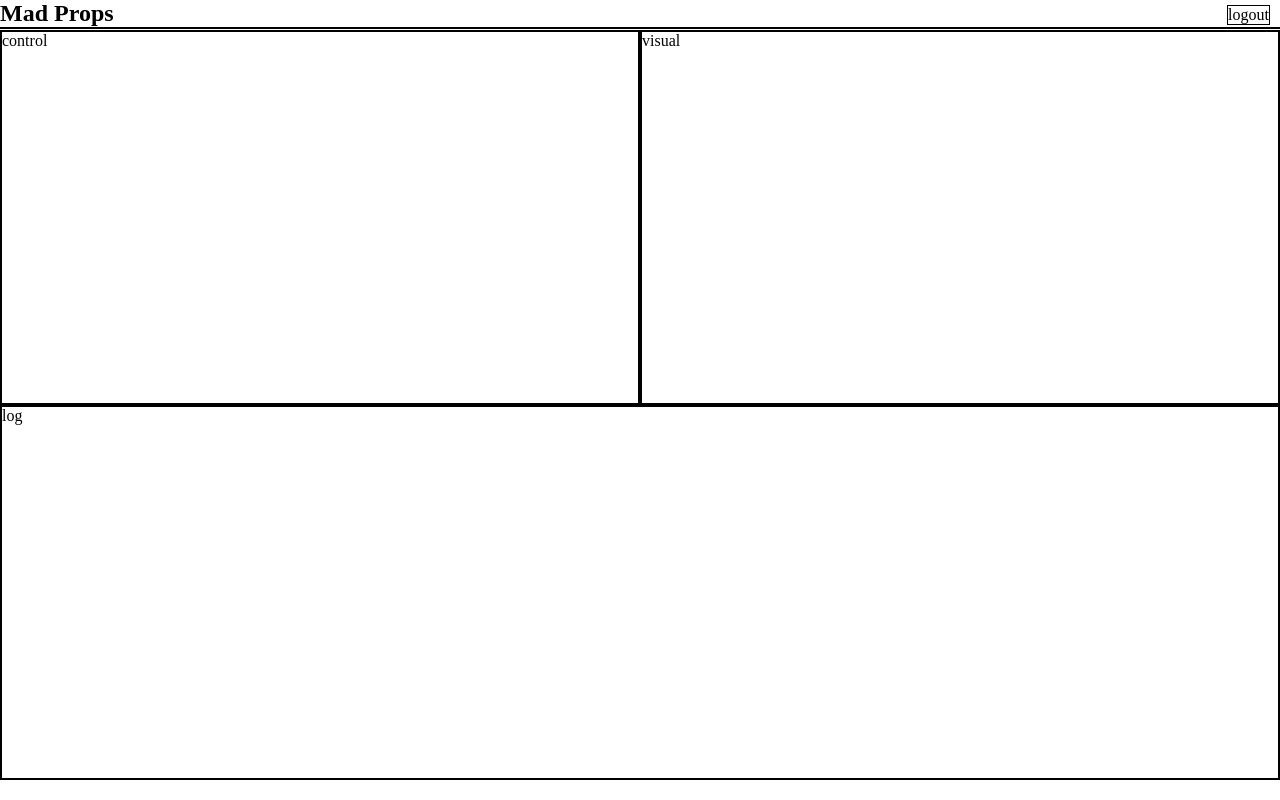
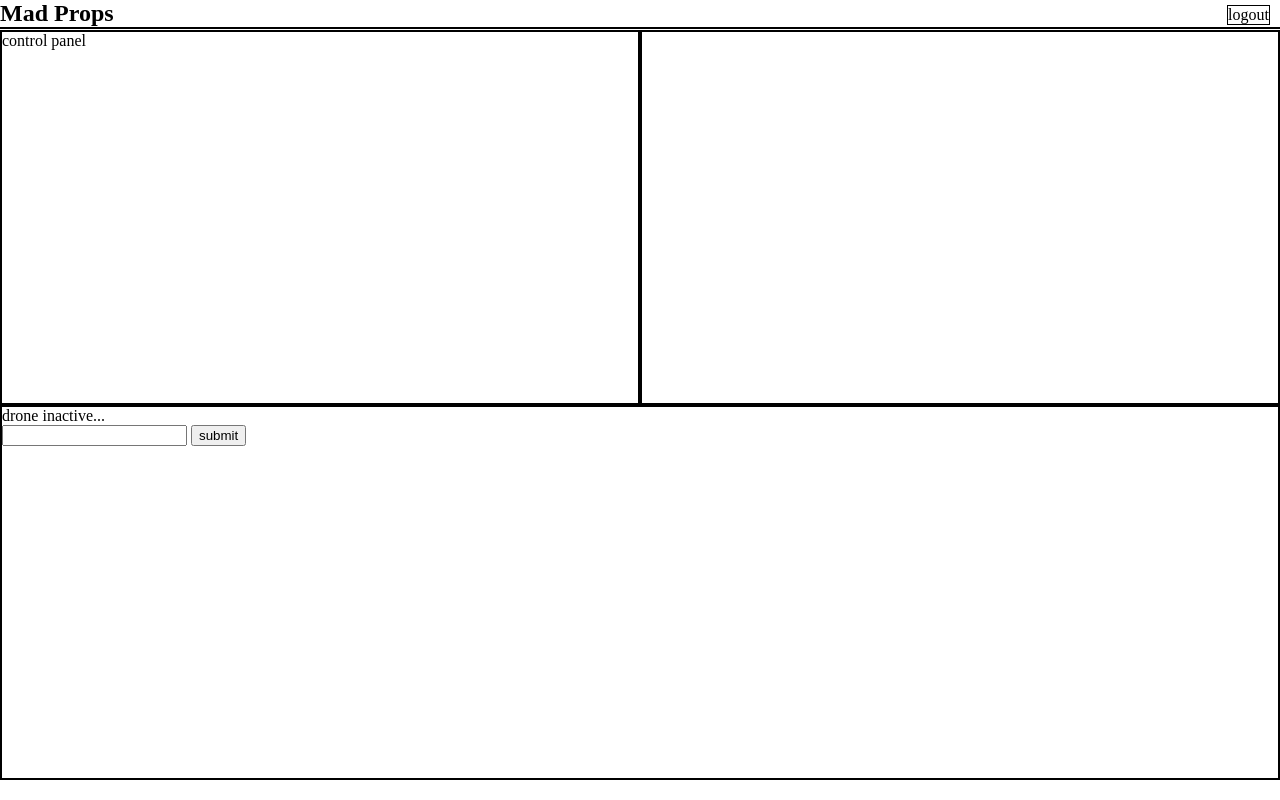
Before and after one commit to ConnectedMachines/TesselDrone, a plain HTML site: page index.html in a window 1280 px wide. Drawn offline with Linux system fonts and the light colour scheme.

Commit message:
Add placeholders to containers

```diff
--- a/index.html
+++ b/index.html
@@ -9,9 +9,23 @@
       <div id="logout-button">logout</div>
     </div>
     <div id="main-container">
-      <div class="drone-control container">control</div>
-      <div class="visualizer container">visual</div>
-      <div class="drone-log container">log</div>
+      <div class="drone-control container">
+        <div class="control-panel">control panel</div>
+      </div>
+      <div class="visualizer container">
+        <canvas id="threejs-canvas"></canvas>
+      </div>
+      <div class="drone-log container">
+        <div class="log-output">
+          drone inactive...
+        </div>
+        <div class="log-input">
+          <form>
+            <input></input>
+            <button>submit</button>
+          </form>
+        </div>
+      </div>
     <div>
   </body>
 </html>
```
Also changed, not shown: main.css (+20 -0 lines).
